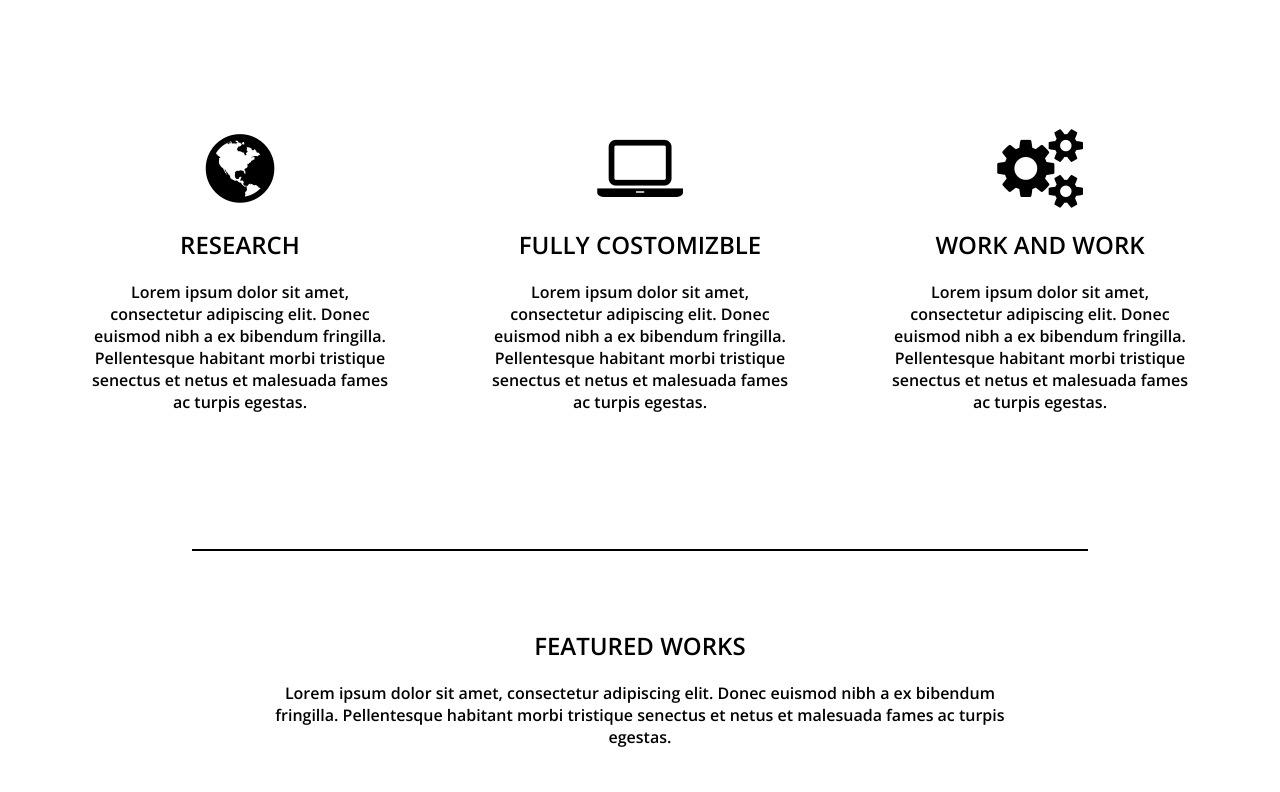
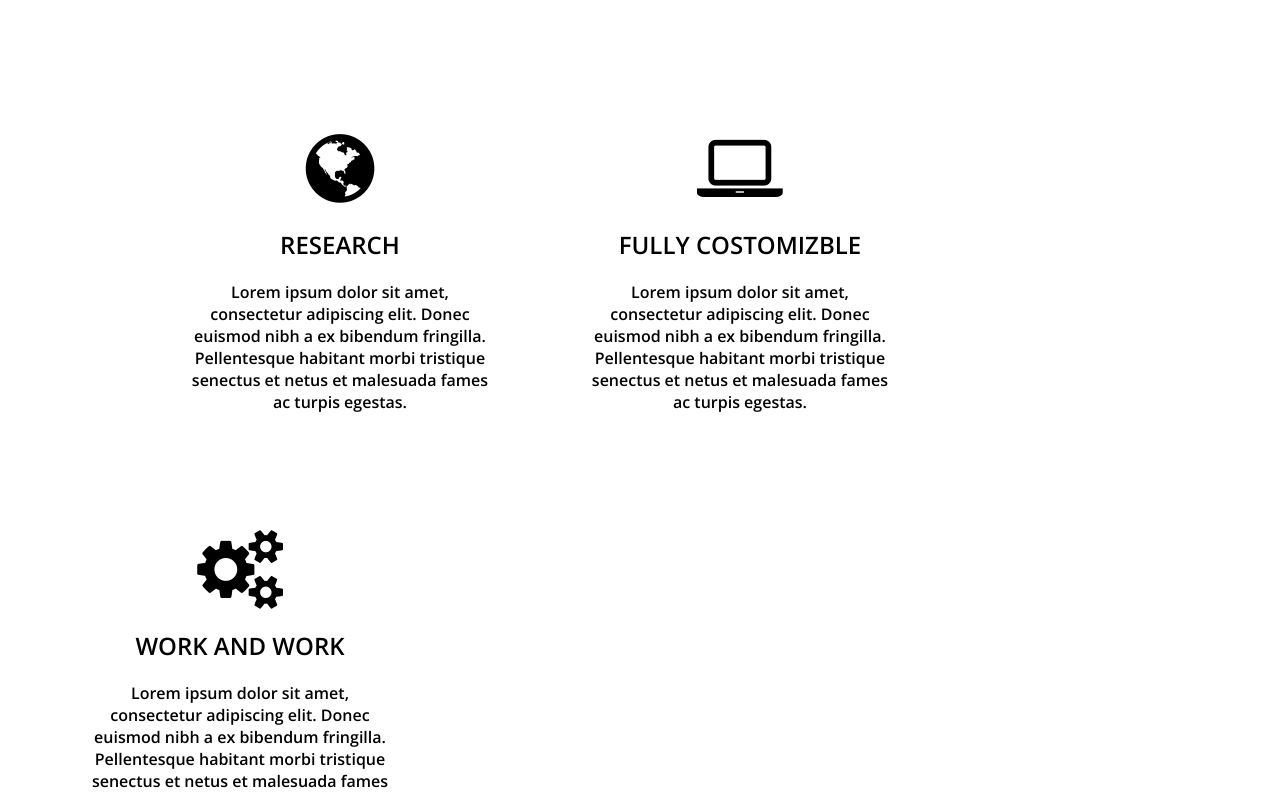
Before and after one commit to MolasFlow/kodilla-marcol-1, a website: page index.html in a window 1280 px wide. Shown: the part 872-1664 px from the top of the page. Drawn offline with nearby package versions, Linux system fonts and the light colour scheme; files that its build step writes are made by us from their sources; a web font is replaced by a local one.

Commit message:
makeing the conflict

```diff
--- a/index.html
+++ b/index.html
@@ -30,7 +30,7 @@
 			<div class="container">
 				<!-- <div class="col-8 col-offset-2"> -->
 				<div class="row">
-					<div class="col-4 col-m-12 example1">
+					<div class="col-4 col-offset-1 col-m-12 example1">
 						<i class="fa fa-globe" aria-hidden="true"></i>
 						<h2>research</h2>
 						<p>Lorem ipsum dolor sit amet, consectetur adipiscing elit. Donec euismod nibh a ex bibendum fringilla. Pellentesque habitant morbi tristique senectus et netus et malesuada fames ac turpis egestas. </p>
```
